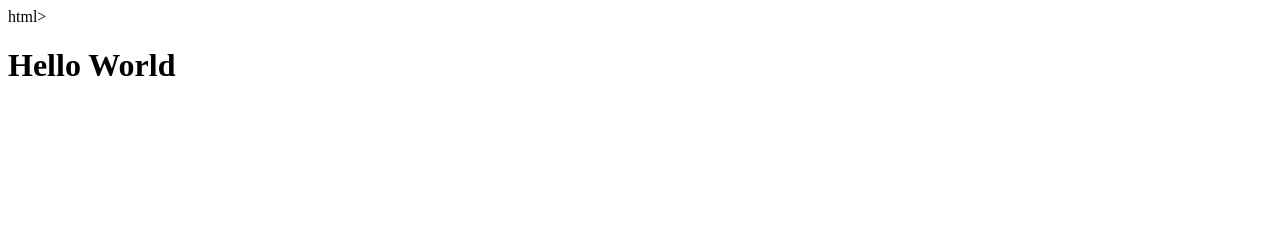
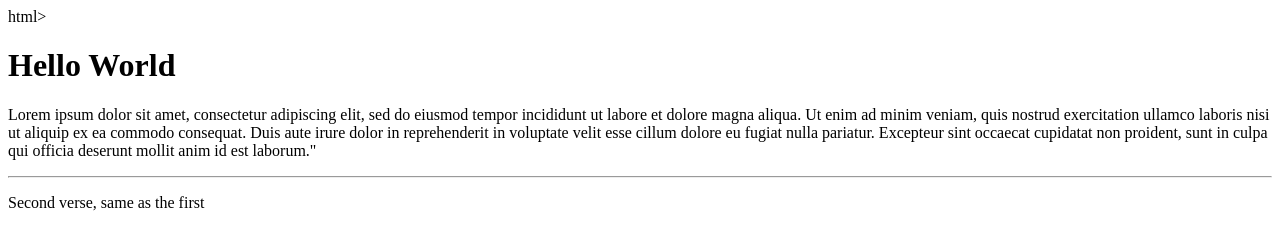
Before and after one commit to Strayer-devAZLindley/Hello-World, a plain HTML site: page index.html in a window 1280 px wide. Drawn offline with Linux system fonts and the light colour scheme.

Commit message:
Added Paragraphs

```diff
--- a/index.html
+++ b/index.html
@@ -5,5 +5,8 @@
 
     <body>
       <h1>Hello World</h1>
+      <p>Lorem ipsum dolor sit amet, consectetur adipiscing elit, sed do eiusmod tempor incididunt ut labore et dolore magna aliqua. Ut enim ad minim veniam, quis nostrud exercitation ullamco laboris nisi ut aliquip ex ea commodo consequat. Duis aute irure dolor in reprehenderit in voluptate velit esse cillum dolore eu fugiat nulla pariatur. Excepteur sint occaecat cupidatat non proident, sunt in culpa qui officia deserunt mollit anim id est laborum."</p>
+      <hr>
+      <p>Second verse, same as the first</p>
     </body>
   </html>
```
